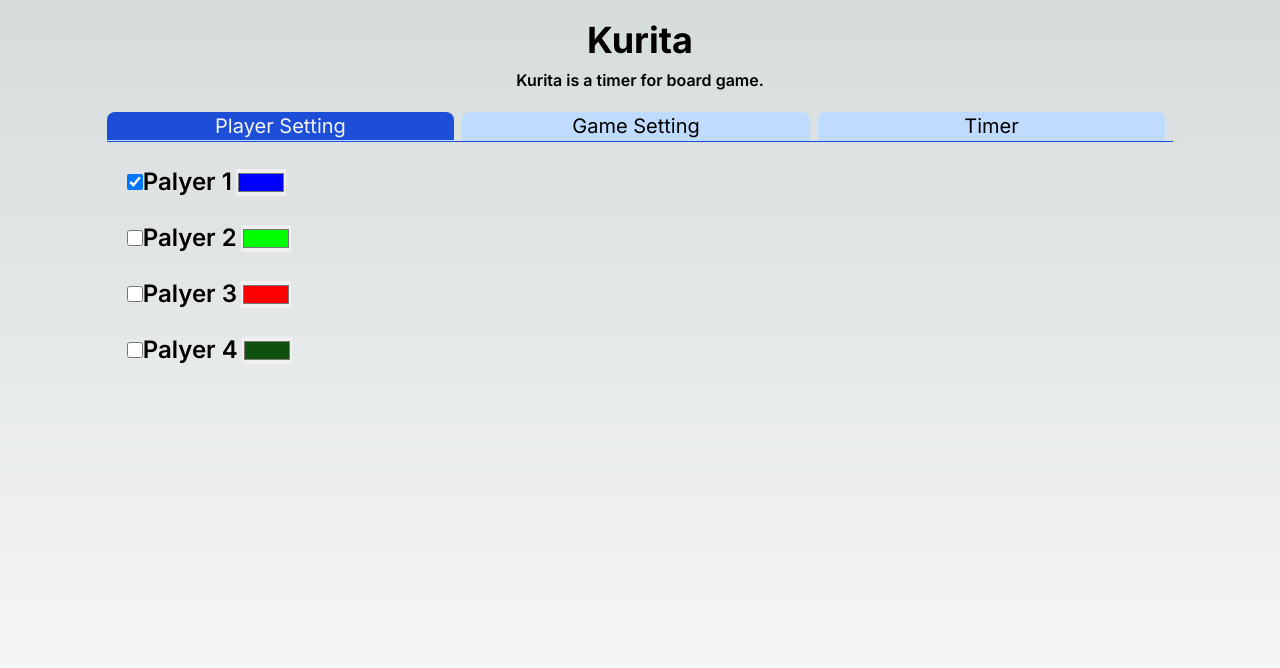
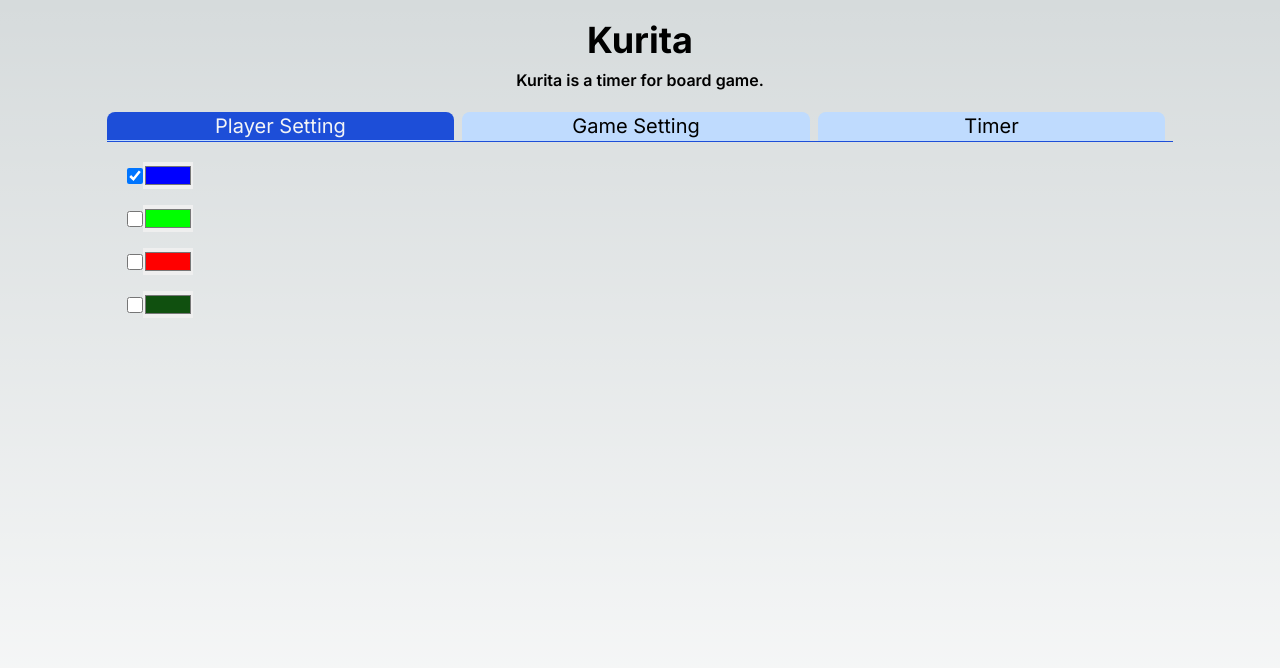
Before and after one commit to tomato3713/kurita, a Next.js app: page / in a window 1280 px wide. Shown: the top 668 px of the page. Built offline with nearby package versions, Linux system fonts and the light colour scheme.

Commit message:
design player icon

```diff
--- a/src/app/components/PlayerIcon.tsx
+++ b/src/app/components/PlayerIcon.tsx
@@ -5,9 +5,23 @@
 }>;
 
 export const PlayerIcon: React.FC<PlayerIconProps> = ({ player }) => {
+  {
+  }
   return (
-    <div className={`mb-1 mt-1 mr-1 text-2xl font-semibold items-center`}>
-      Palyer {player.name}
-    </div>
+    <svg
+      xmlns="http://www.w3.org/2000/svg"
+      fill={player.color}
+      viewBox="0 0 24 24"
+      strokeWidth={1.5}
+      stroke={player.color}
+      className={`aspect-square`}
+    >
+      <path
+        /* ref: https://heroicons.com/ */
+        strokeLinecap="round"
+        strokeLinejoin="round"
+        d="M15.75 6a3.75 3.75 0 1 1-7.5 0 3.75 3.75 0 0 1 7.5 0ZM4.501 20.118a7.5 7.5 0 0 1 14.998 0A17.933 17.933 0 0 1 12 21.75c-2.676 0-5.216-.584-7.499-1.632Z"
+      />
+    </svg>
   );
 };
```
